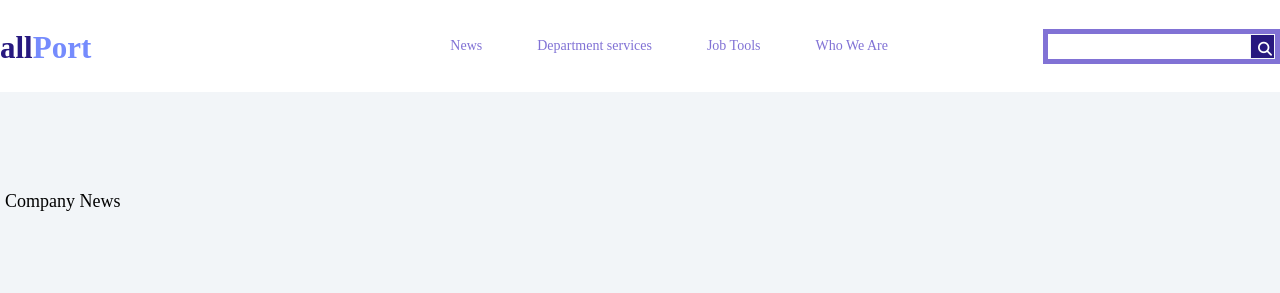
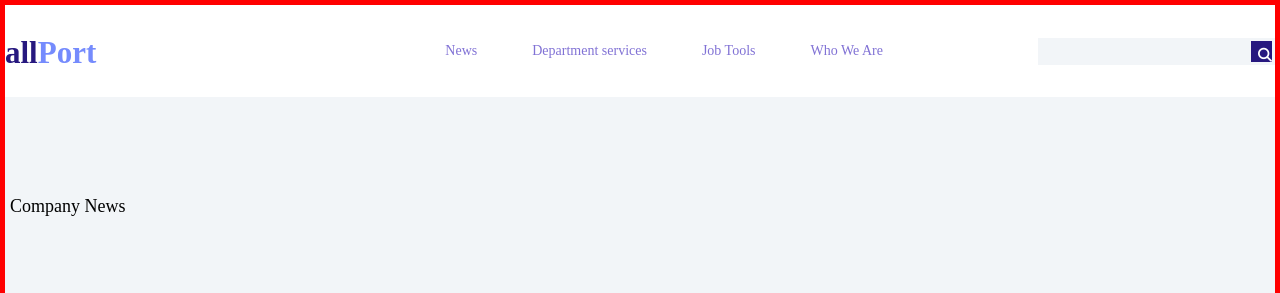
Before and after one commit to Tea-Tarkhnishvili/davaleba6, a plain HTML site: page index.html in a window 1280 px wide. Shown: the top 293 px of the page. Drawn offline with Linux system fonts and the light colour scheme.

Commit message:
change border size

```diff
--- a/css/style.css
+++ b/css/style.css
@@ -3,6 +3,7 @@
     width: 100%;
     margin: 0 auto;
     background-color: #F2F5F8;
+    border: 5px solid red;
 }
 
 header {
@@ -36,10 +37,11 @@ ul {
 
 .search {
     width: 237px;
-    border: 5px solid #8172D5;
+    border: 1px solid #F2F5F8;;
     display: flex;
     justify-content: flex-end;
     text-align: center;
+    background-color: #F2F5F8;;
 
 }
 
@@ -48,7 +50,7 @@ ul {
     height: 25px;
     background: #27187F;
     color: white;
-    border: 1px solid #F2F5F8;
+    border: 2px solid #F2F5F8;
     padding: 7px;
 }
 
@@ -57,6 +59,7 @@ section {
     height: 955px;
     margin: 0 auto;
     margin-left: 5px;
+
 
 
     display: flex;
```
